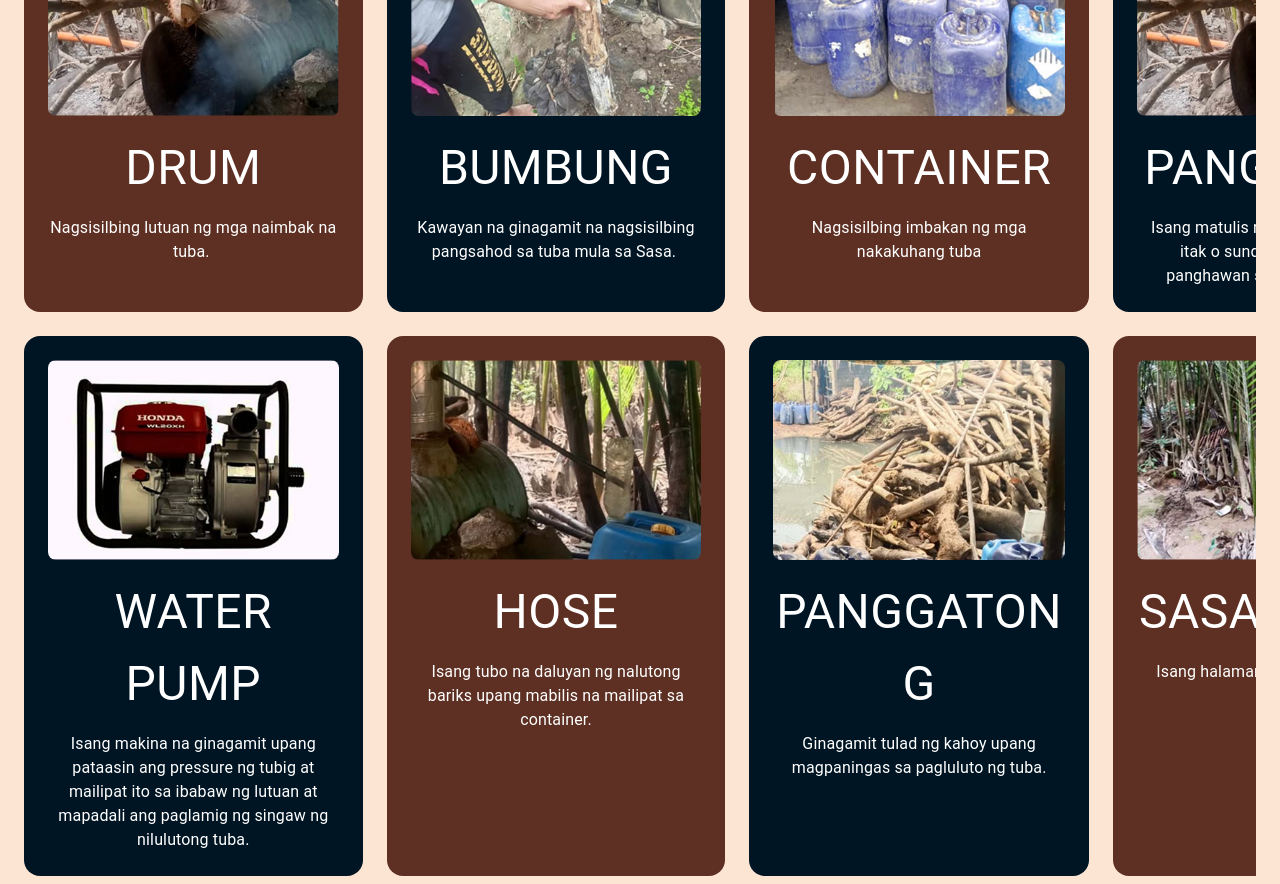
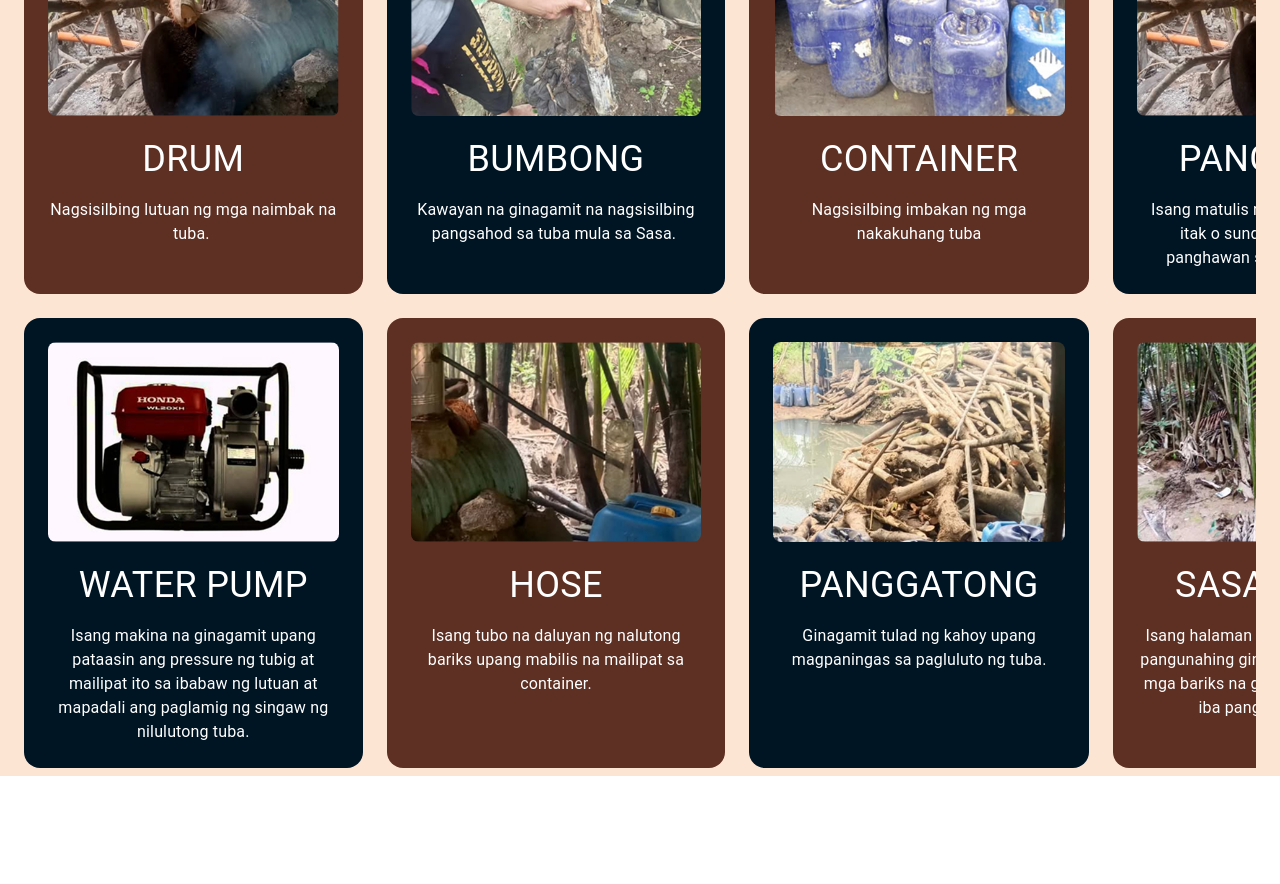
Before and after one commit to baisaarnina/e-bariks, a React (Create React App) app: page /proseso in a window 1280 px wide. Shown: the part 2380-3264 px from the top of the page. After the commit the page ends 3156 px from the top, so only its background shows below. Built offline with nearby package versions, Linux system fonts and the light colour scheme.

Commit message:
modifed: CCode

```diff
--- a/src/page/proseso.js
+++ b/src/page/proseso.js
@@ -28,7 +28,7 @@ const kasangkapan = [
   },
   {
     path: pictures[1],
-    title: "BUMBUNG",
+    title: "BUMBONG",
     subtitle:
       "Kawayan na ginagamit na nagsisilbing pangsahod sa tuba mula sa Sasa. ",
   },
@@ -64,7 +64,8 @@ const kasangkapan = [
   {
     path: pictures[7],
     title: "SASA O NIPA",
-    subtitle: " Isang halaman  na naglalabas ng tu",
+    subtitle:
+      "Isang halaman na naglalabas ng tubo, pangunahing ginagamit sa paggawa ng mga bariks na ginagamit sa bubong at iba pang konstruksyon.",
   },
 ];
 
@@ -221,7 +222,7 @@ export default function Proseso() {
                 />
                 <Typography
                   sx={{ pb: S.mp12 }}
-                  fontSize={{ xs: S.fs24, md: S.fs28, lg: S.fs48 }}
+                  fontSize={{ xs: S.fs24, md: S.fs28, lg: S.fs36 }}
                 >
                   {item.title}
                 </Typography>
```
